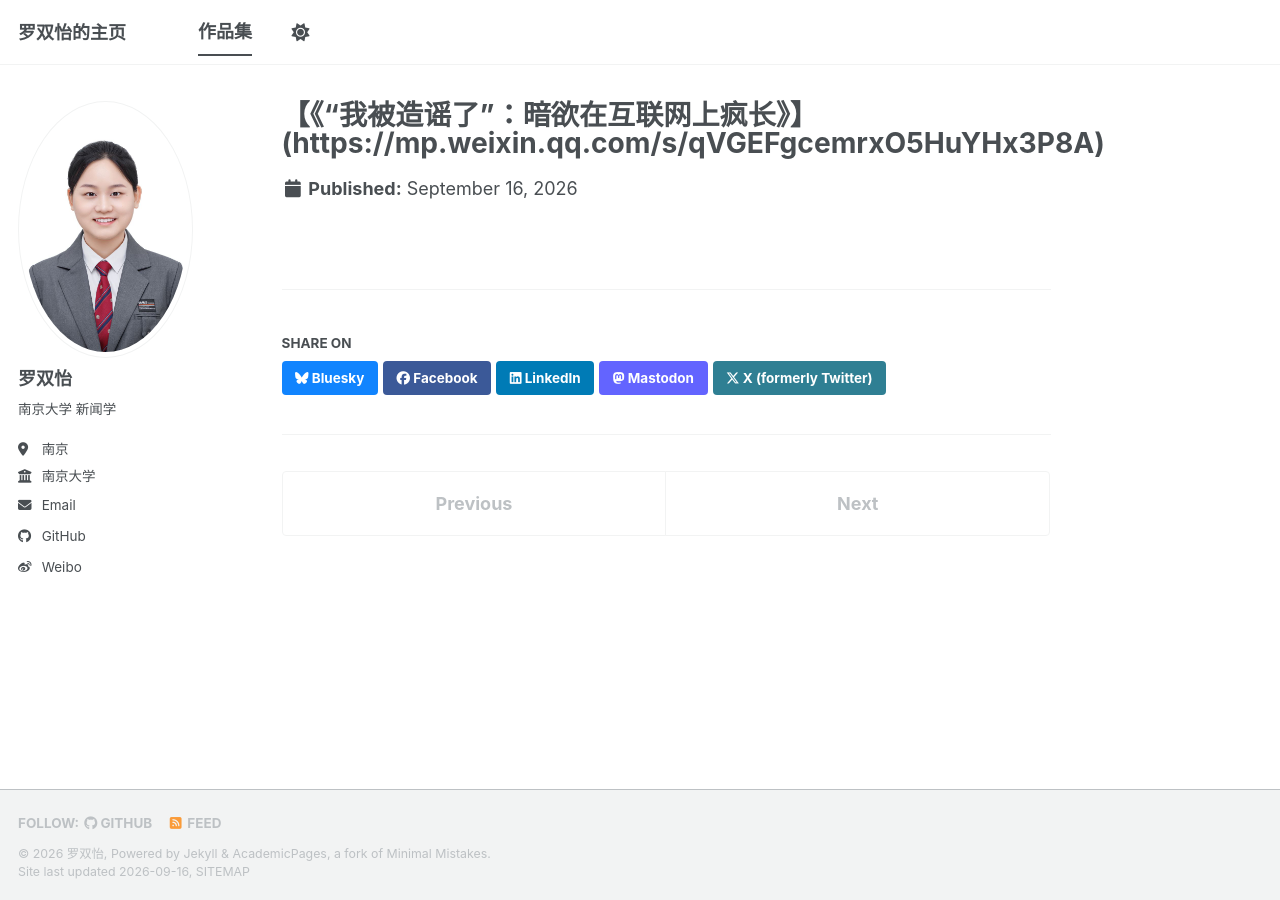
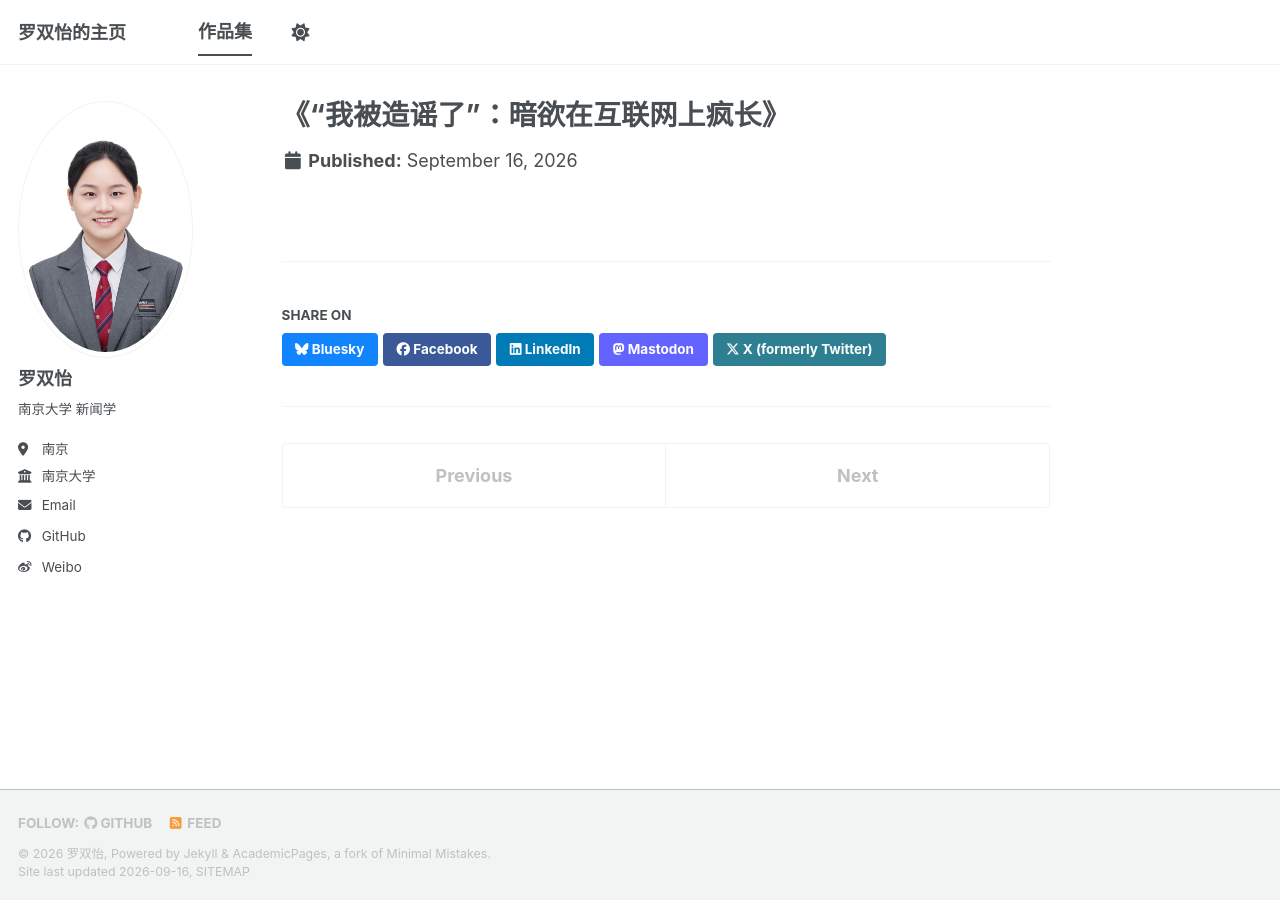
Before and after one commit to luoshuangyi122/luoshuangyi122.github.io, a Jekyll site: the page built from _portfolio/portfolio-3.md, in a window 1280 px wide. Built offline with Jekyll 4.4.1, drawn with Linux system fonts in a browser that asks for light colours; a style sheet for code colours, icons or effects is not loaded; part of the change alters nothing that is shown.

Commit message:
Update portfolio-3.md

```diff
--- a/_portfolio/portfolio-3.md
+++ b/_portfolio/portfolio-3.md
@@ -1,5 +1,5 @@
 ---
-title: "【《“我被造谣了”：暗欲在互联网上疯长》】(https://mp.weixin.qq.com/s/qVGEFgcemrxO5HuYHx3P8A)"
+title: "《“我被造谣了”：暗欲在互联网上疯长》"
 excerpt: "深度报道"
 collection: portfolio
 ---
```
